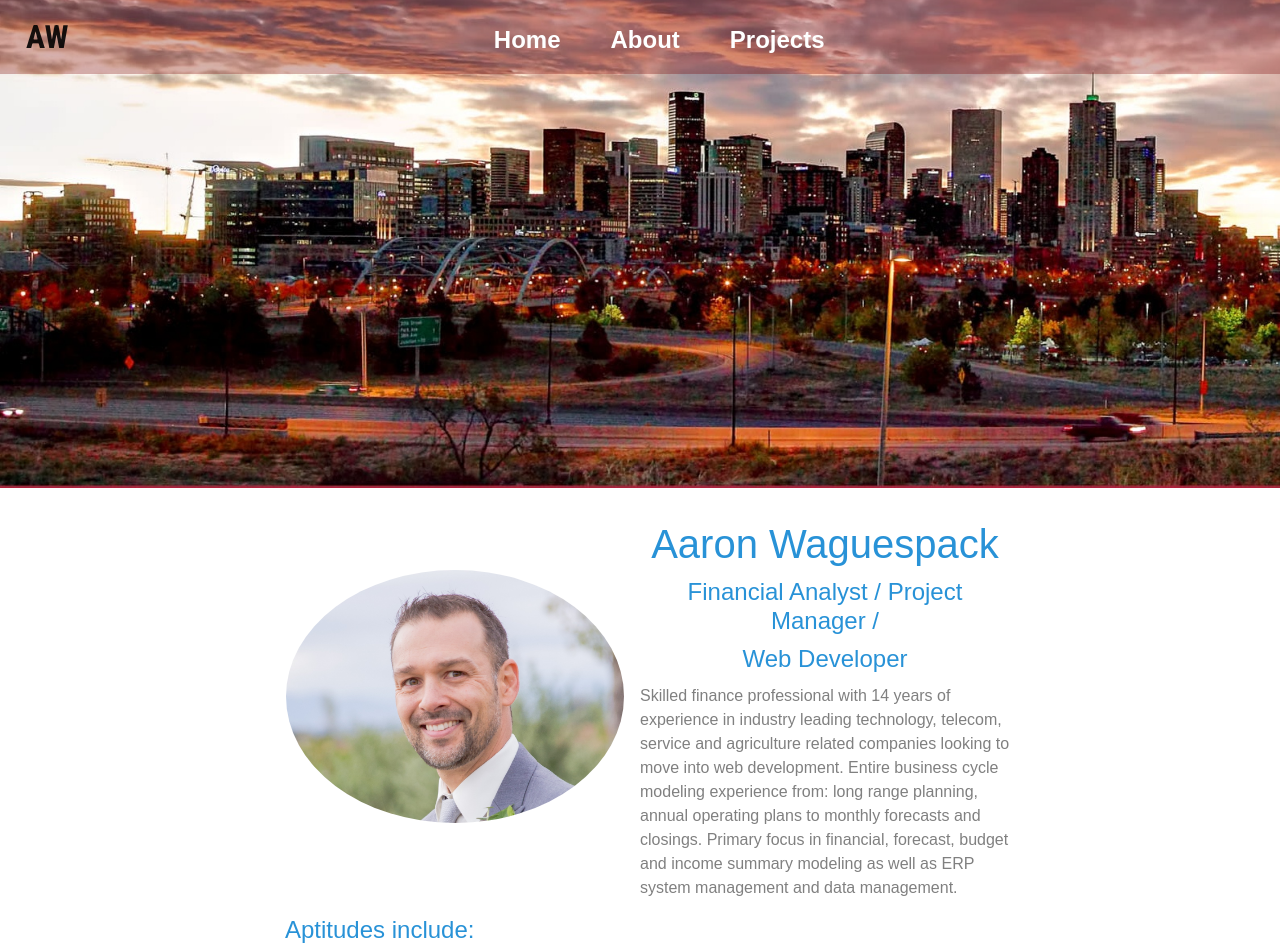
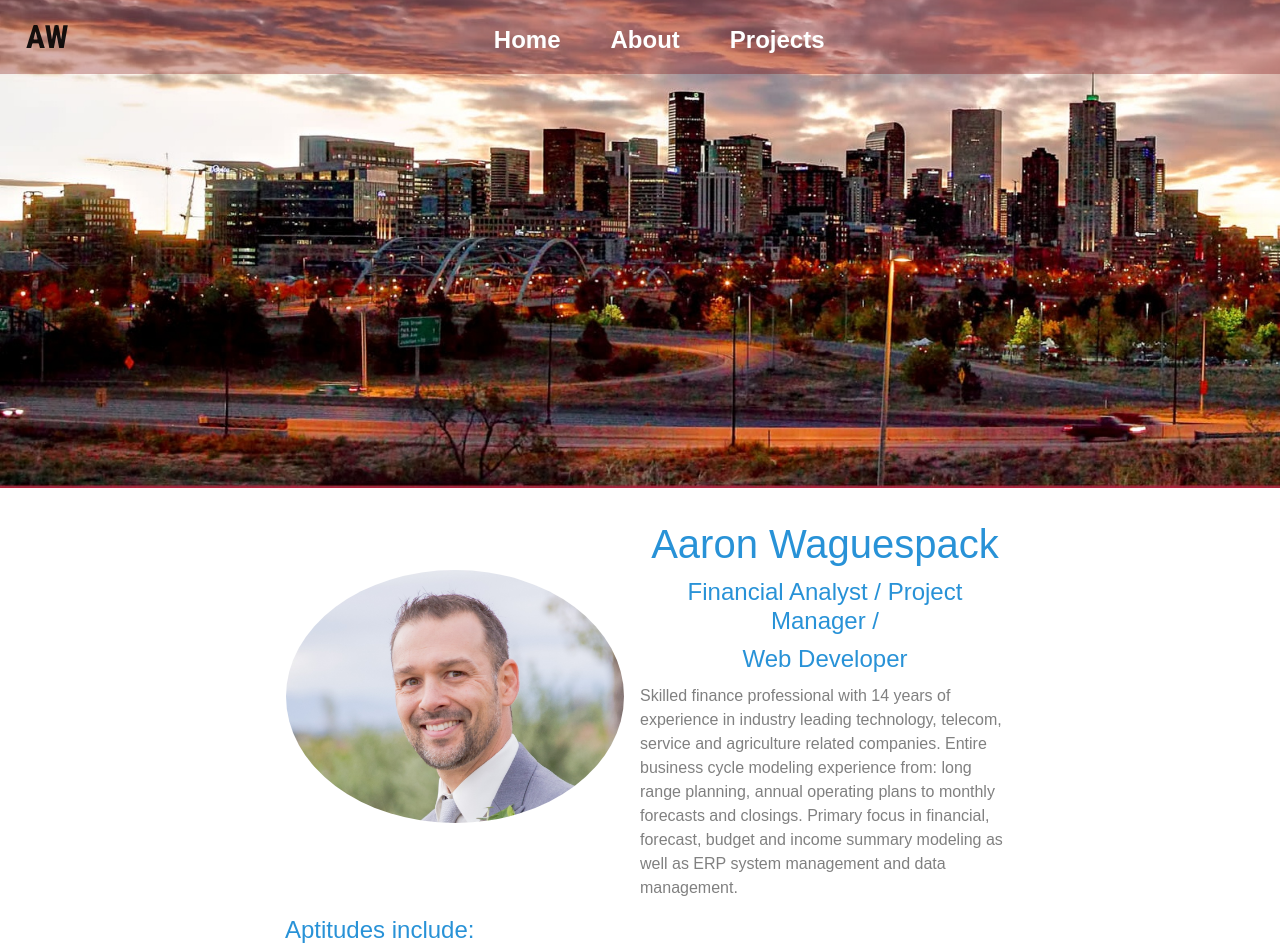
Before and after one commit to Aaron-Waguespack/resumelandingpage, a React (Create React App) app: page / in a window 1280 px wide. Shown: the top 952 px of the page. Built offline with nearby package versions, Linux system fonts and the light colour scheme.

Commit message:
verbage change

```diff
--- a/src/components/home.js
+++ b/src/components/home.js
@@ -13,7 +13,7 @@ export default class Home extends Component {
             <h1 className='title'>Aaron Waguespack</h1>
             <h4 className='title'>Financial Analyst / Project Manager / </h4>
             <h4 className='title'>Web Developer</h4>
-            <p> Skilled finance professional with 14 years of experience in industry leading technology, telecom, service and agriculture related companies looking to move into web development. Entire business cycle modeling experience from: long range planning, annual operating plans to monthly forecasts and closings. Primary focus in financial, forecast, budget and income summary modeling as well as ERP system management and data management.</p>
+            <p> Skilled finance professional with 14 years of experience in industry leading technology, telecom, service and agriculture related companies. Entire business cycle modeling experience from: long range planning, annual operating plans to monthly forecasts and closings. Primary focus in financial, forecast, budget and income summary modeling as well as ERP system management and data management.</p>
             <Container>
             <h4> Aptitudes include: </h4>
             <p className="bulletpoint">● Capital and OPEX budgeting and modeling </p>
```
